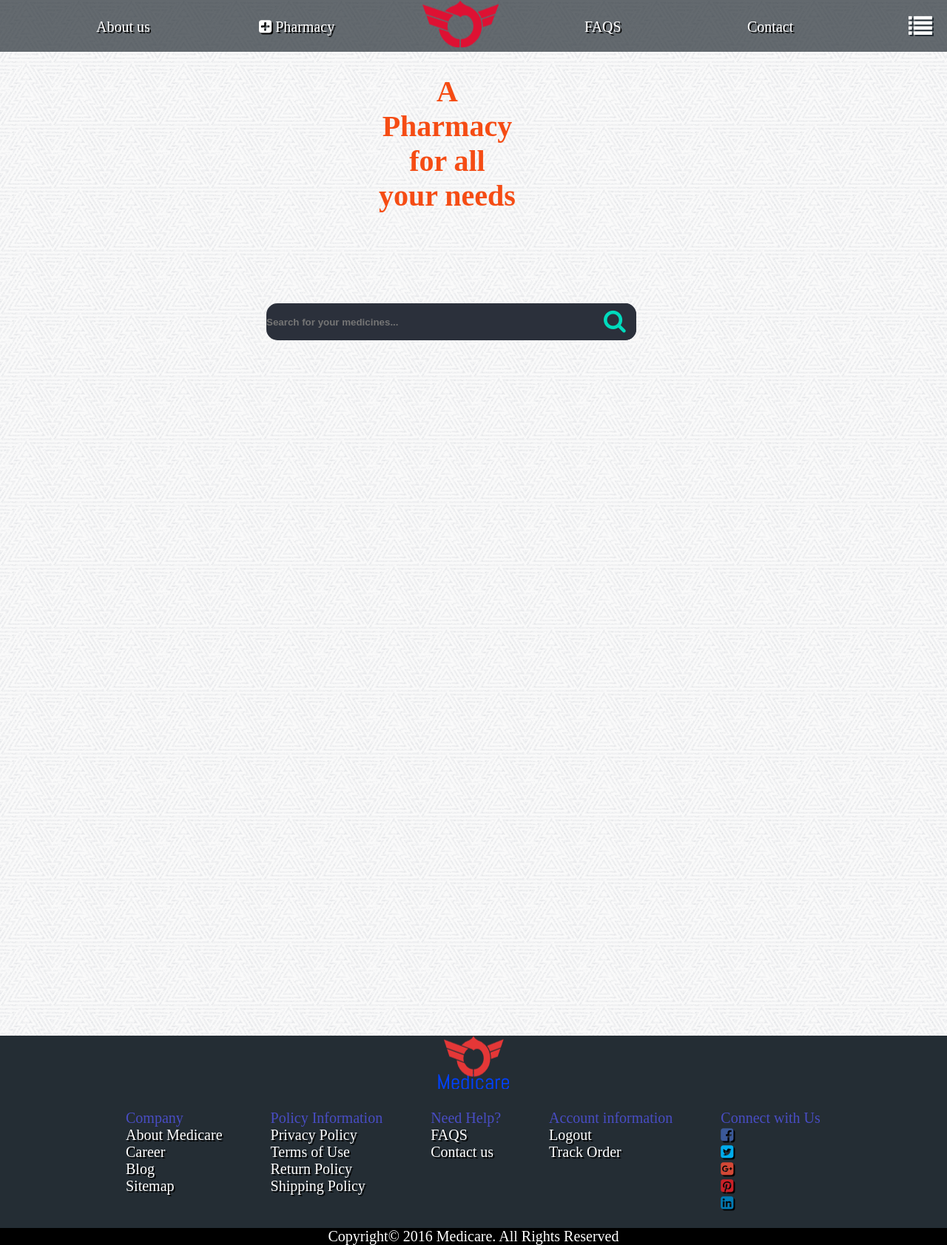
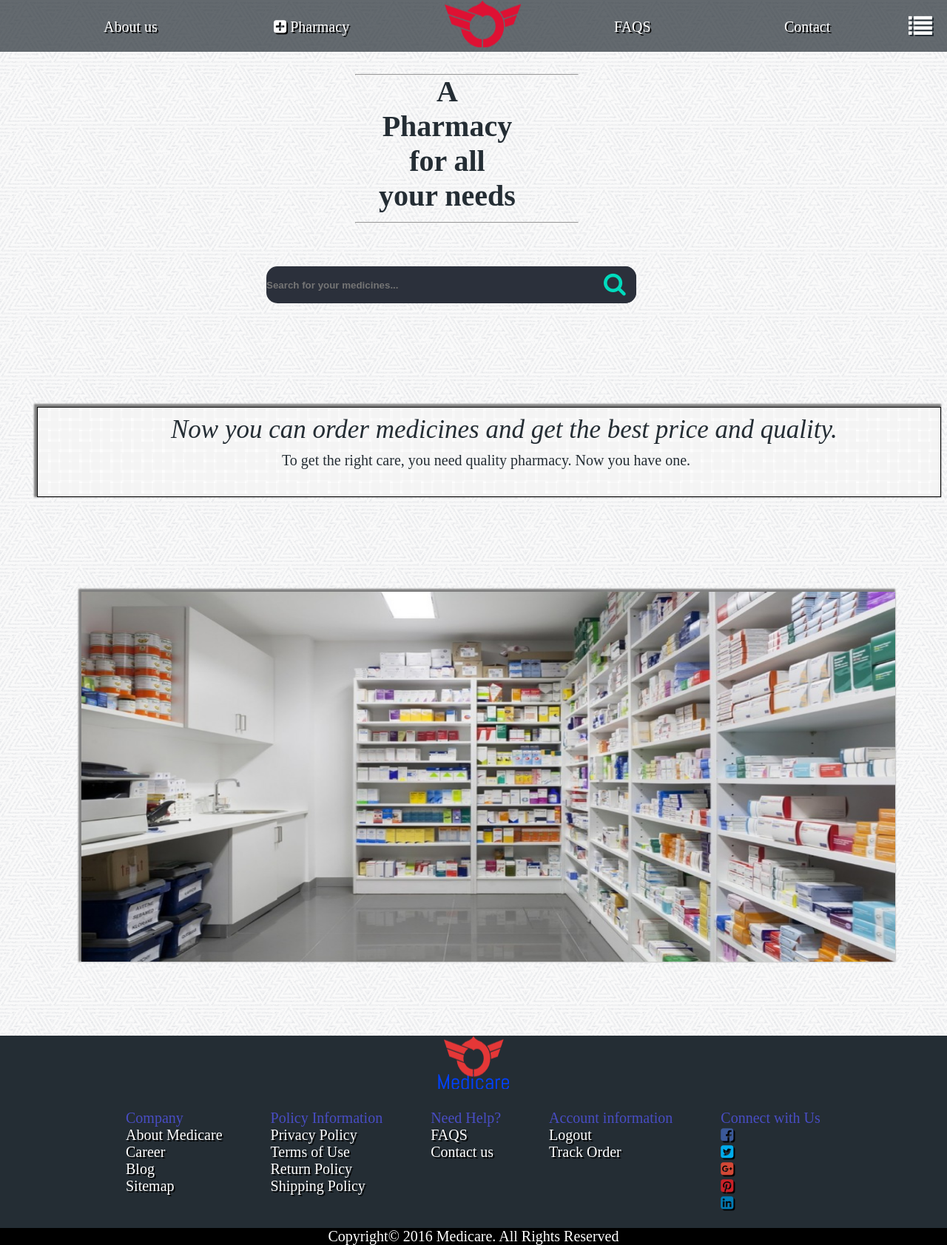
Before and after one commit to mendoncagary/Pharmacy-Website, a PHP site: page /Pharmacy/pharmacy.php in a window 1280 px wide. Shown: the whole page at 74% size. Run offline with PHP 8.4, Linux system fonts and the light colour scheme; the visitor is signed in with stand-in values (Sample User, id 1).

Commit message:
Files commited

```diff
--- a/Pharmacy/pharmacy.css
+++ b/Pharmacy/pharmacy.css
@@ -15,7 +15,7 @@
 .menuitem{
 	float:left;
 	list-style-type:none;
-	margin-left:110px;
+	margin-left:120px;
 	height:70px;
 	width:110px;
 
@@ -267,7 +267,7 @@ body{
 	position:absolute;
 	width:600px;
 	height:100px;
-	top:400px;
+	top:350px;
 	left:25%;
 }
 
@@ -287,6 +287,8 @@ body{
 	top:100px;
 	left:40%;
 	color:#F54C14;
+	color:rgb(36,45,52);
+
 }
 
 
@@ -305,6 +307,8 @@ body{
 
 	color:red;
 	text-shadow:none;
+	font-weight:bold;
+	font-size:24px;
 
 }
 
@@ -313,6 +317,16 @@ body{
 	color:rgb(36,45,52);
 	text-shadow:none;
 	width:700px;
+	height:22px;
+	overflow:hidden;
+
+
+}
+
+#per2{
+
+	font-size:15px;
+
 
 
 }
@@ -335,8 +349,9 @@ body{
 	color:rgb(36,45,52);
 	text-shadow:none;
 	position:absolute;
-	left:790px;
-    top:60px;
+	left:810px;
+    top:51px;
+	font-weight:bold;
 }
 
 #per5{
@@ -344,7 +359,8 @@ body{
 	color:rgb(36,45,52);
 	text-shadow:none;
 	position:absolute;
-	left:860px;
+	left:835px;
+    font-weight:bold;
 
 
 }
@@ -362,7 +378,7 @@ body{
 	font-size:30px;
 	font-weight:bold;
 	position:absolute;
-	left:800px;
+	left:810px;
 
 }
 
@@ -385,3 +401,75 @@ body{
 	font-weight:bold;
 
 }
+
+#money{
+	position:absolute;
+	left:55px;
+	top:0px;
+	font-weight:bold;
+
+}
+
+#noresult{
+	font-weight:bold;
+	font-size:20px;
+
+}
+
+#contrast{
+
+	width:1220px;
+	height:120px;
+	position:absolute;
+	top:550px;
+	left:50px;
+	background-image:url("../img/img18.png");
+	border:1px solid black;
+	box-shadow:-2px -2px 2px 2px grey;
+		color:rgb(36,45,52);
+
+}
+
+#searchimg1{
+	font-size:35px;
+	font-style:italic;
+	position:absolute;
+	left:180px;
+	top:10px;
+}
+
+#searchimg2{
+	font-size:20px;
+	position:absolute;
+	left:330px;
+	top:60px;
+
+}
+
+
+#photo1{
+	position:absolute;
+	top:800px;
+	width:1100px;
+	box-shadow:-2px -2px 2px 2px grey;
+	left:110px;
+	height:500px;
+}
+
+#hr1{
+	position:absolute;
+	top:100px;
+	color:#00DBBD;
+    width:300px;
+	left:480px;
+
+}
+
+#hr2{
+	position:absolute;
+	top:300px;
+	color:#00DBBD;
+    width:300px;
+	left:480px;
+
+}
--- a/Pharmacy/pharmacy.js
+++ b/Pharmacy/pharmacy.js
@@ -32,8 +32,12 @@ $("#icon").click(function(){
 			$.get("search.php",{Searchval:searchtxt},function(output0,output1,output2,output3,output4,output5){
 
 				$("#topper").css({"display":"initial"});
+				$("#photo1").css({"display":"none"});
+				$("#contrast").css({"display":"none"});
 
 				$("#mainoutput").html(output0,output1,output2,output3,output4,output5);
+
+
 
 			});
 
--- a/Pharmacy/pharmacy.php
+++ b/Pharmacy/pharmacy.php
@@ -58,7 +58,7 @@ exit();
 	 echo $_SESSION["myusername"];
      ?>
 	 </a></li>
-	 <li id="profilelink"><a href="#" >Profile</a></li>
+	 <li id="profilelink"><a href="../dashboard/dashboard.php" >Dashboard</a></li>
 	 <li id="cartlink"><a href="#" ><i id="cartlogo" class="fa fa-shopping-cart"></i><div id="carttext">Cart</div></a></li>
 	 <li id="loglink"><a href="../login/switch.php" >Logout</a></li>
 	 </ul>
@@ -73,15 +73,15 @@ exit();
 	</div>
 
 
-
+		   <hr id="hr1">
 		   <label id="pharmacyslogan">A<br>Pharmacy<br>for all<br>your needs</label>
-
+		   <hr id="hr2">
 
 		   <div id="searchholder">
 
 		  <form id="searchform" action="pharmacy.php" method="GET">
 
-		   <input id="searchbox" type="text" name="search" placeholder="Search for your medicines..." onkeydown="searchq()">
+		   <input id="searchbox" type="text" name="search" placeholder="Search for your medicines..." onkeypress="searchq()">
 
 
 		   <div id="searchcontainer"><i id="searchsymbol" class="fa fa-search fa-2x"></i></div>
@@ -102,7 +102,17 @@ exit();
 
 		   </div>
 
+		   <div id="contrast">
+		   <div id="searchimg1">
+		   Now you can order medicines and get the best price and quality.
+		   </div>
+		   <div id="searchimg2">
+		   To get the right care, you need quality pharmacy. Now you have one.
+		   </div>
+		   </div>
 
+
+						<img id="photo1" src="../img/img20.jpg"></img>
 
 
 
--- a/faqs/faqs.php
+++ b/faqs/faqs.php
@@ -40,7 +40,7 @@
 
 	 <div >
 	 <ul id="submenu">
-	 <li id="homelink"><a href="../index.html">Welcome
+	 <li id="homelink"><a>Welcome
 
 	 <?php
 
@@ -56,7 +56,7 @@
 	 }
 	 ?>
 	</a></li>
-	 <li id="profilelink"><a href="#" >Profile</a></li>
+	 <li id="profilelink"><a href="../dashboard/dashboard.php" >Dashboard</a></li>
 	 <li id="cartlink"><a href="#" ><i id="cartlogo" class="fa fa-shopping-cart"></i><div id="carttext">Cart</div></a></li>
 	 <li id="loglink"><a href="../login/switch.php" >
 
--- a/login/checklogin.php
+++ b/login/checklogin.php
@@ -40,7 +40,7 @@ if($count==1){
 $_SESSION["myusername"]=$myusername;
 $_SESSION["mypassword"]=$hash;
 $_SESSION["login"]="ok";
-header("location:loginsuccess.php");
+header("location:../dashboard/dashboard.php");
 }
 else {
 	$_SESSION["loginnotok"]="ok";
--- a/register/mainregister.php
+++ b/register/mainregister.php
@@ -6,6 +6,7 @@ if(isset($_SESSION["login"]))
 header("Location:../index.php");
 exit();
 }
+
 
 
 ?>
--- a/register/registersuccess.php
+++ b/register/registersuccess.php
@@ -6,7 +6,7 @@ session_start();
 
 if($_SESSION["register"]!="ok")
 {
-	header("location:mainregister.html");
+	header("location:mainregister.php");
 	exit();
 
 }
@@ -61,7 +61,7 @@ if($_SESSION["register"]!="ok")
 
                           <div id="thankyou">Thank You.</div>
 						  <div id="successreg">You have been successfuly Registered. Click here to</div>
-						  <a href="../login/mainlogin.html" id="loginlink">login</a>
+						  <a href="../login/mainlogin.php" id="loginlink">login</a>
 
 
 							<footer>
```
Also changed, not shown: Pharmacy/search.php (+19 -11 lines), dashboard/dashboard.css (+192 -0 lines), dashboard/dashboard.php (+79 -13 lines), register/checkregister.php (+13 -1 lines), img/bright_squares/bright_squares/bright_squares.png (deleted), img/bright_squares/bright_squares/readme.txt (deleted), img/img18.png (added), img/img19.jpg (added), img/img20.jpg (added).
